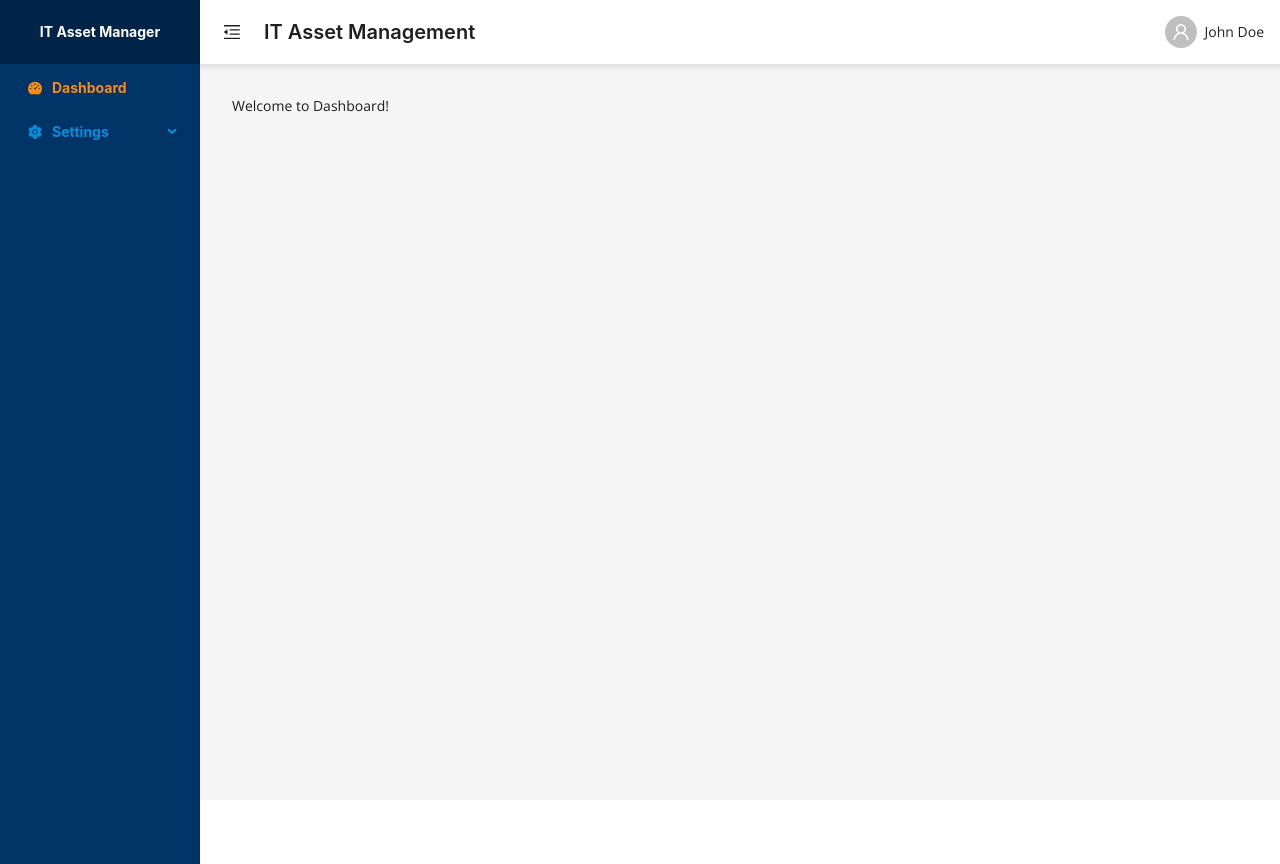
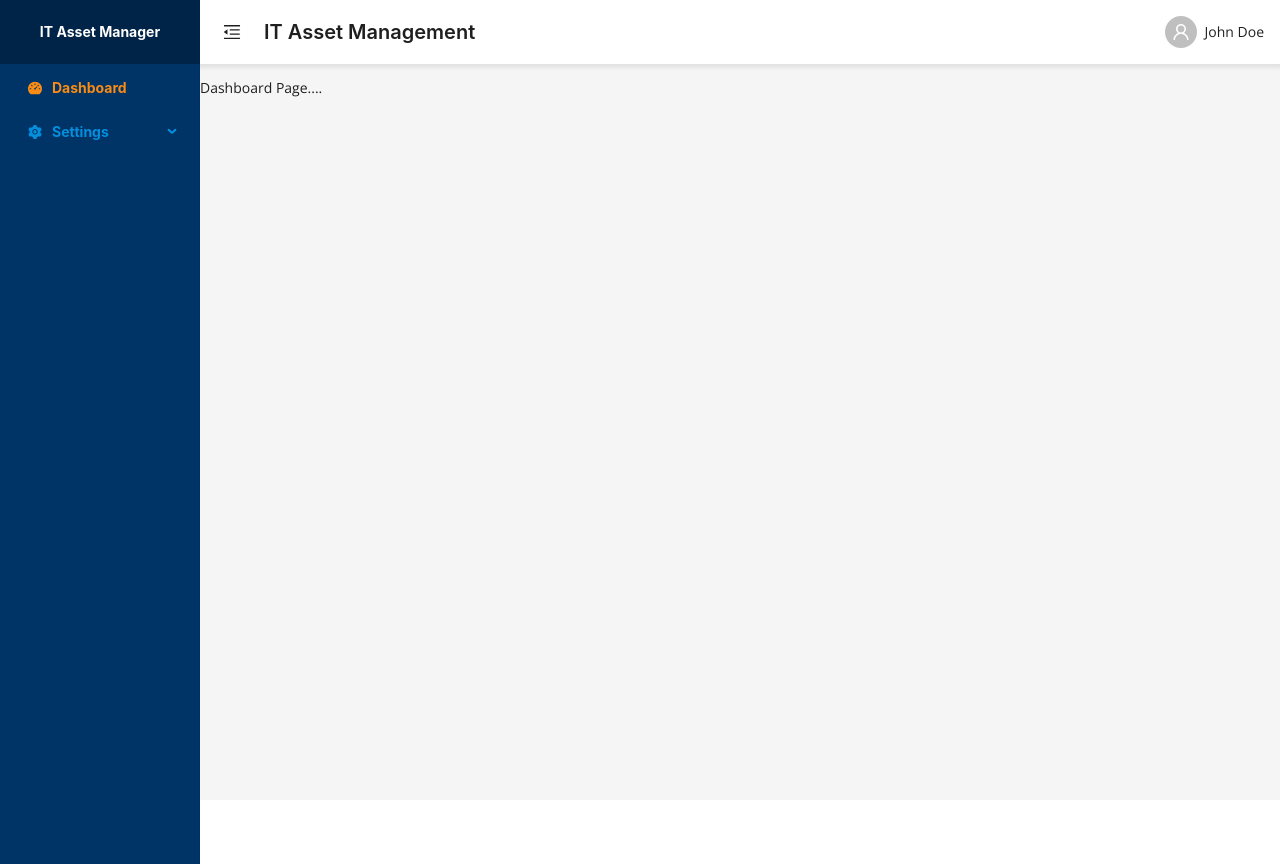
Before and after one commit to kumarangp/AssetManager, a React (Vite) app in the folder Frontend/: page /dashboard in a window 1280 px wide. Built offline with nearby package versions, Linux system fonts and the light colour scheme; the HTML template or start-up script is replaced by a standard one.

Commit message:
Created : Authenticated, General Layout

```diff
--- a/Frontend/src/App.tsx
+++ b/Frontend/src/App.tsx
@@ -1,18 +1,28 @@
 import React from "react";
 import { BrowserRouter as Router, Routes, Route } from "react-router-dom";
+import AuthenticatedLayout from "./components/layouts/AuthenticatedLayout";
+import GeneralLayout from "./components/layouts/GeneralLayout";
+import ErrorPage from "./components/ErrorPage";
 import Dashboard from "./components/dashboard/Dashboard";
 import Location from "./components/master/Location";
+import Login from "./components/Login";
+
 
 const App: React.FC = () => {
   return (
     <Router>
       <Routes>
-        {/* Dashboard Layout */}
-        <Route path="/" element={<Dashboard />}>
-          {/* Nested Routes */}
-          <Route path="dashboard" element={<div>Welcome to Dashboard!</div>} />
-          <Route path="settings/location" element={<Location />} />
+        {/* General Route */}
+        <Route element={<GeneralLayout />}>
+          <Route path="/login" element={<Login />} />
         </Route>
+        {/* Authenticated Route */}
+        <Route element={<AuthenticatedLayout />}>
+          <Route path="/dashboard" element={<Dashboard />} />
+          <Route path="/settings/location" element={<Location />} />
+        </Route>
+        {/* Error Route */}
+        <Route path="*" element={<ErrorPage />} />
       </Routes>
     </Router>
   );
--- /dev/null
+++ b/Frontend/src/components/ErrorPage.tsx
@@ -0,0 +1,12 @@
+import React from "react";
+
+const ErrorPage: React.FC = () => {
+  return(
+    <div style={{textAlign: "center", padding: "50px"}}>
+      <h1>404 - Page Not Found</h1>
+      <p>The page you are looking for does not exist.</p>
+    </div>
+  );
+};
+
+export default ErrorPage;
--- a/Frontend/src/components/dashboard/Dashboard.tsx
+++ b/Frontend/src/components/dashboard/Dashboard.tsx
@@ -1,99 +1,10 @@
-import React, { useState } from "react";
-import { Layout, Typography, Button, Avatar, Dropdown } from "antd";
-import { Outlet } from "react-router-dom";
-import {
-  MenuFoldOutlined,
-  MenuUnfoldOutlined,
-  UserOutlined,
-} from "@ant-design/icons";
-import Sidebar from "./Sidebar";
-import type { MenuProps } from "antd";
-
-const { Header, Content, Sider } = Layout;
-const { Title } = Typography;
+import React from "react";
 
 const Dashboard: React.FC = () => {
-  const [collapsed, setCollapsed] = useState(false);
-
-  const toggleSidebar = () => {
-    setCollapsed(!collapsed);
-  };
-
-  const items: MenuProps["items"] = [
-    { label: "Profile", key: "profile" },
-    { label: "Logout", key: "logout" },
-  ];
-
   return (
-    <Layout style={{ minHeight: "100vh" }}>
-      {/* Sidebar */}
-      <Sider
-        collapsible
-        collapsed={collapsed}
-        trigger={null}
-        style={{ backgroundColor: "#002447" }}
-      >
-        <div
-          style={{
-            height: "64px",
-            textAlign: "center",
-            color: "white",
-            lineHeight: "64px",
-            fontWeight: "bold",
-          }}
-        >
-          {collapsed ? "IT" : "IT Asset Manager"}
-        </div>
-        <Sidebar />
-      </Sider>
-
-      {/* Main Layout */}
-      <Layout>
-        {/* Header */}
-        <Header
-          style={{
-            padding: "0 16px",
-            background: "#fff",
-            display: "flex",
-            alignItems: "center",
-            justifyContent: "space-between",
-            boxShadow: "0 0 4px 4px rgba(0,0,0,0.08)",
-          }}
-        >
-          {/* Sidebar Toggle Button */}
-          <Button
-            type="text"
-            icon={collapsed ? <MenuUnfoldOutlined /> : <MenuFoldOutlined />}
-            onClick={toggleSidebar}
-            style={{ fontSize: "18px" }}
-          />
-
-          {/* Title */}
-          <Title level={4} style={{ margin: "0 16px", flex: 1 }}>
-            IT Asset Management
-          </Title>
-
-          {/* User Info and Logout */}
-          <Dropdown menu={{ items }} placement="bottomRight">
-            <div
-              style={{
-                display: "flex",
-                alignItems: "center",
-                cursor: "pointer",
-              }}
-            >
-              <Avatar icon={<UserOutlined />} style={{ marginRight: "8px" }} />
-              <span>John Doe</span>
-            </div>
-          </Dropdown>
-        </Header>
-
-        {/* Content */}
-        <Content style={{ margin: "16px", padding: "16px" }}>
-          <Outlet />
-        </Content>
-      </Layout>
-    </Layout>
+    <>
+    <p>Dashboard Page....</p>
+    </>
   );
 };
 
--- /dev/null
+++ b/Frontend/src/components/dashboard/HeaderComponent.tsx
@@ -0,0 +1,65 @@
+import React from "react";
+import {
+  MenuFoldOutlined,
+  MenuUnfoldOutlined,
+  UserOutlined,
+} from "@ant-design/icons";
+
+import { Typography, Button, Avatar, Dropdown, Layout } from "antd";
+import { MenuProps } from "antd";
+const { Title } = Typography;
+const { Header } = Layout;
+
+interface HeaderComponentProps {
+  collapsed: boolean;
+  toggleSidebar: () => void;
+}
+
+const HeaderComponent: React.FC<HeaderComponentProps> = ({collapsed, toggleSidebar}) => {
+  const items: MenuProps["items"] = [
+    { label: "Profile", key: "profile" },
+    { label: "Logout", key: "logout" }
+  ];
+
+  return (
+    <Header
+      style={{
+        padding: "0 16px",
+        background: "#fff",
+        display: "flex",
+        alignItems: "center",
+        justifyContent: "space-between",
+        boxShadow: "0 0 4px 4px rgba(0,0,0,0.08)",
+      }}
+    >
+      {/* Sidebar Toggle Button */}
+      <Button
+        type="text"
+        icon={collapsed ? <MenuUnfoldOutlined /> : <MenuFoldOutlined />}
+        onClick={toggleSidebar}
+        style={{ fontSize: "18px" }}
+      />
+
+      {/* Title */}
+      <Title level={4} style={{ margin: "0 16px", flex: 1 }}>
+        IT Asset Management
+      </Title>
+
+      {/* User Info and Logout */}
+      <Dropdown menu={{ items }} placement="bottomRight">
+        <div
+          style={{
+            display: "flex",
+            alignItems: "center",
+            cursor: "pointer",
+          }}
+        >
+          <Avatar icon={<UserOutlined />} style={{ marginRight: "8px" }} />
+          <span>John Doe</span>
+        </div>
+      </Dropdown>
+    </Header>
+  );
+};
+
+export default HeaderComponent;
--- a/Frontend/src/components/dashboard/Sidebar.tsx
+++ b/Frontend/src/components/dashboard/Sidebar.tsx
@@ -1,18 +1,14 @@
 import React from "react";
 import { Menu } from "antd";
 import { SettingFilled, EnvironmentFilled, DashboardFilled } from "@ant-design/icons";
-import { useNavigate } from "react-router-dom";
+import { useNavigate, useLocation } from "react-router-dom";
+
 import './Sidebar.css';
 
-// import { Color } from "antd/es/color-picker";
-
-
 const Sidebar: React.FC = () => {
+  // Dynamic Active Key Management
   const navigate = useNavigate();
-
-  const handleMenuClick = (menuKey: string) => {
-    navigate(menuKey);
-  };
+  const location = useLocation();
 
    // Define the menu items using the "items" prop
   const menuItems = [
@@ -41,9 +37,9 @@ const Sidebar: React.FC = () => {
   return (
     <Menu
       mode="inline"
-      defaultSelectedKeys={["/dashboard"]}
+      defaultSelectedKeys={[location.pathname]}
       style={{ height: "100%", background: "#003366", color: "#038fdd" }}
-      onClick={(e) => handleMenuClick(e.key)}
+      onClick={(e) => navigate(e.key)}
       items={menuItems} // Pass the items prop here
     />
   );
--- /dev/null
+++ b/Frontend/src/components/layouts/AuthenticatedLayout.tsx
@@ -0,0 +1,45 @@
+import React, {useState} from "react";
+import { Outlet } from "react-router-dom";
+import HeaderComponent from "../dashboard/HeaderComponent"
+import Sidebar from "../dashboard/Sidebar";
+import { Layout } from "antd";
+
+const { Sider, Content } = Layout;
+
+const AuthenticatedLayout: React.FC = () => {
+  const [collapsed, setCollapsed] = useState(false);
+  return (
+    <Layout style={{ minHeight: "100vh" }}>
+      <Sider
+        collapsible
+        collapsed={collapsed}
+        trigger={null}
+        style={{ backgroundColor: "#002447" }}
+      >
+        <div
+          style={{
+            height: "64px",
+            textAlign: "center",
+            color: "white",
+            lineHeight: "64px",
+            fontWeight: "bold",
+          }}
+        >
+          {collapsed ? "IT" : "IT Asset Manager"}
+        </div>
+        <Sidebar />
+      </Sider>
+      {/* Main Layout */}
+      <Layout>
+        {/* Header */}
+        <HeaderComponent collapsed={collapsed} toggleSidebar = {() => setCollapsed(!collapsed)}  />
+          {/* Content */}
+        <Content>
+          <Outlet />
+        </Content>
+      </Layout>
+    </Layout>
+  );
+};
+
+export default AuthenticatedLayout;
--- /dev/null
+++ b/Frontend/src/components/layouts/GeneralLayout.css
@@ -0,0 +1,7 @@
+.layout {
+  display: flex;
+  justify-content: center;
+  align-items: center;
+  height: 100vh;
+  background-color: #eaeaea;
+}
--- /dev/null
+++ b/Frontend/src/components/layouts/GeneralLayout.tsx
@@ -0,0 +1,12 @@
+import React from "react";
+import { Outlet } from "react-router-dom";
+
+const GeneralLayout: React.FC = () => {
+  return(
+    <div className="layout">
+      <Outlet />
+    </div>
+  );
+};
+
+export default GeneralLayout;
--- a/Frontend/src/index.css
+++ b/Frontend/src/index.css
@@ -36,3 +36,7 @@ input[type='text']  {
 .ant-pagination-item .ant-pagination-item-active {
   border-color: #fa8c15 !important;
 }
+
+.anticon-close-circle:hover {
+  color: #fa8c15 !important;
+}
```
Also changed, not shown: Frontend/src/components/master/Location.tsx (+1 -8 lines).
